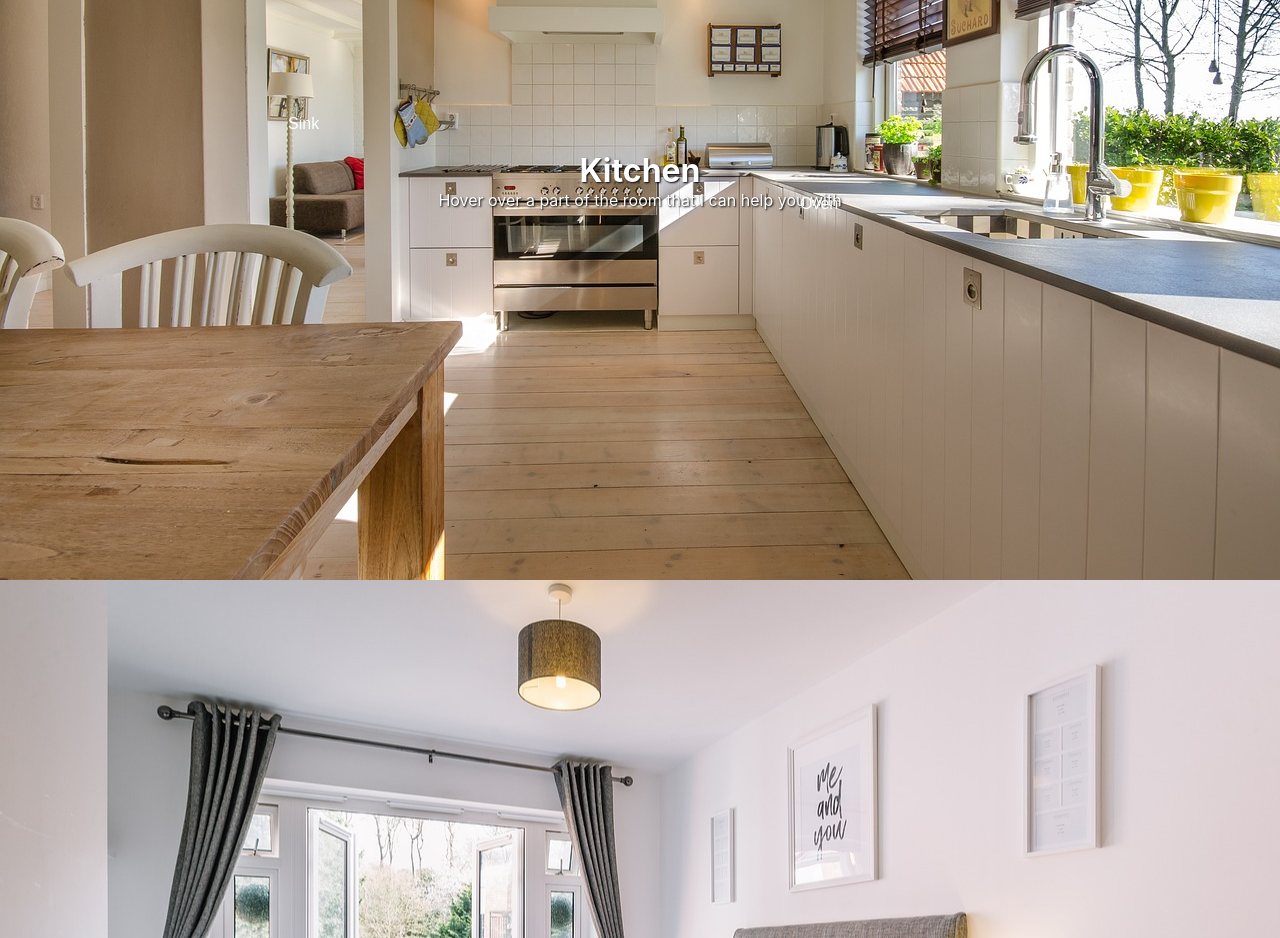
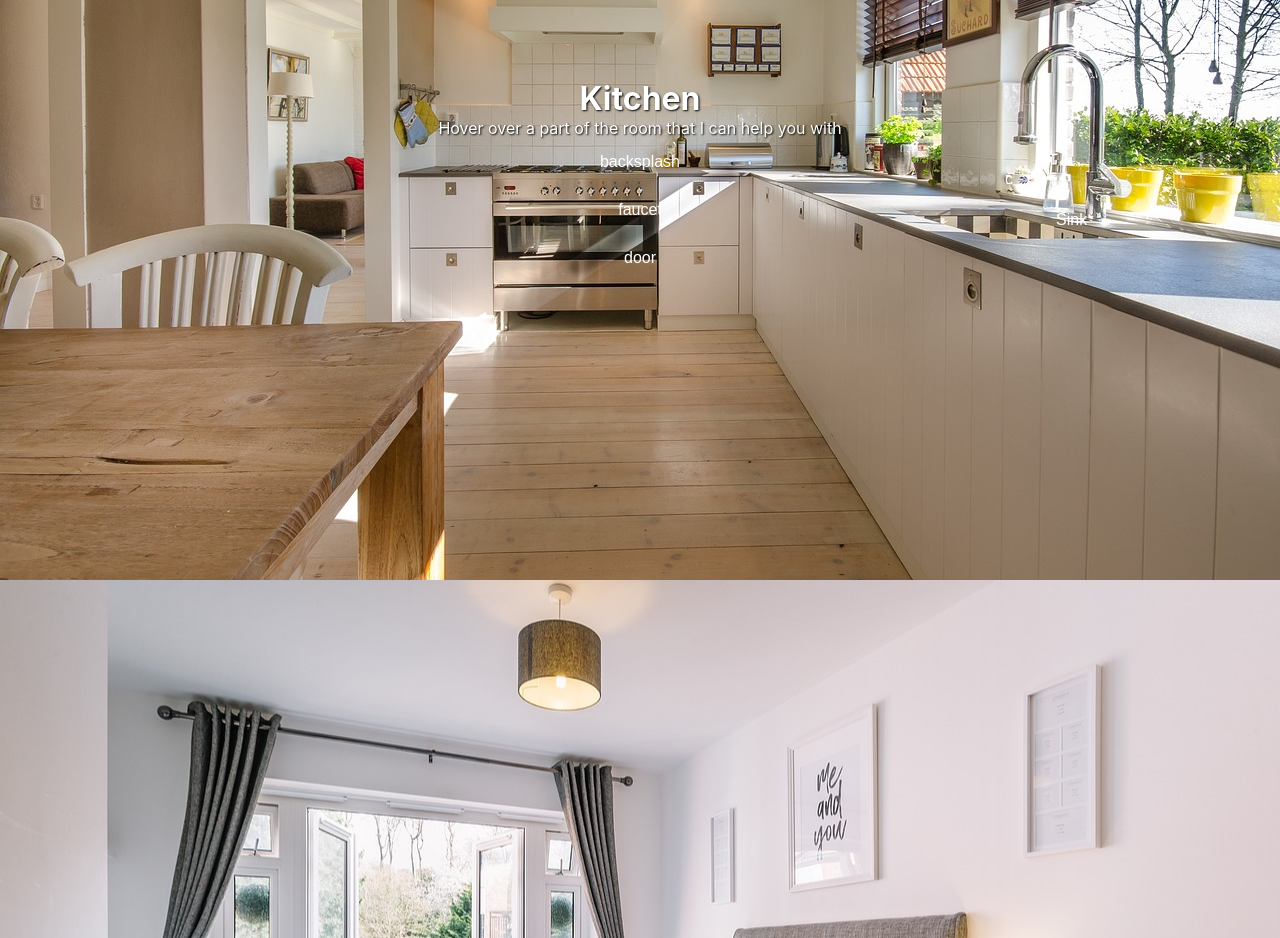
Before and after one commit to yuliaFl/handyMan_React, a React (Create React App) app in the folder proj/: page / in a window 1280 px wide. Shown: the part 1020-1958 px from the top of the page. Built offline with nearby package versions, Linux system fonts and the light colour scheme.

Commit message:
added buttons for kitchen

```diff
--- a/proj/public/index.html
+++ b/proj/public/index.html
@@ -24,7 +24,7 @@
       work correctly both with client-side routing and a non-root public URL.
       Learn how to configure a non-root public URL by running `npm run build`.
     -->
-    <title>React App</title>
+    <title>Fixit Handyman Solutions</title>
     <base href="/"/>
   </head>
   <body>
--- a/proj/src/pages/Kitchen.css
+++ b/proj/src/pages/Kitchen.css
@@ -15,14 +15,8 @@
 
 .sink-section {
   position: absolute;
-  top: 40%;
-  left: 20%;
-}
-
-.oven-section {
-  position: absolute;
-  top: 50%;
-  left: 60%;
+  top: 52%;
+  left: 80%;
 }
 
 /* Dropdown button styles stay the same */
--- a/proj/src/pages/Kitchen.js
+++ b/proj/src/pages/Kitchen.js
@@ -5,7 +5,9 @@ import './Kitchen.css';
 function Kitchen() {
 
   const sinkItems = ['Change Sink', 'Clogged Sink'];
-  const ovenItems = ['Change Sink', 'Clogged Sink'];
+  const backsplashItems = ['Fix', 'Change '];
+  const faucetItems = ['Replace'];
+  const doorItems = ['Fix ', 'Replace', 'Paint'];
 
   return (
     <div className="kitchen-background">
@@ -17,8 +19,14 @@ function Kitchen() {
         <div className="sink-section">
           <DropdownButton label="Sink" items={sinkItems} />
         </div>
-        <div className="oven-section">
-          <DropdownButton label="Oven" items={ovenItems} />
+        <div className="backsplash-section">
+          <DropdownButton label="backsplash" items={backsplashItems} />
+        </div>
+        <div className="faucet-section">
+          <DropdownButton label="faucet" items={faucetItems} />
+        </div>
+        <div className="door-section">
+          <DropdownButton label="door" items={doorItems} />
         </div>
       </main>
     </div>
```
Also changed, not shown: 1 other file (tests, documents, lock files or other folders).
